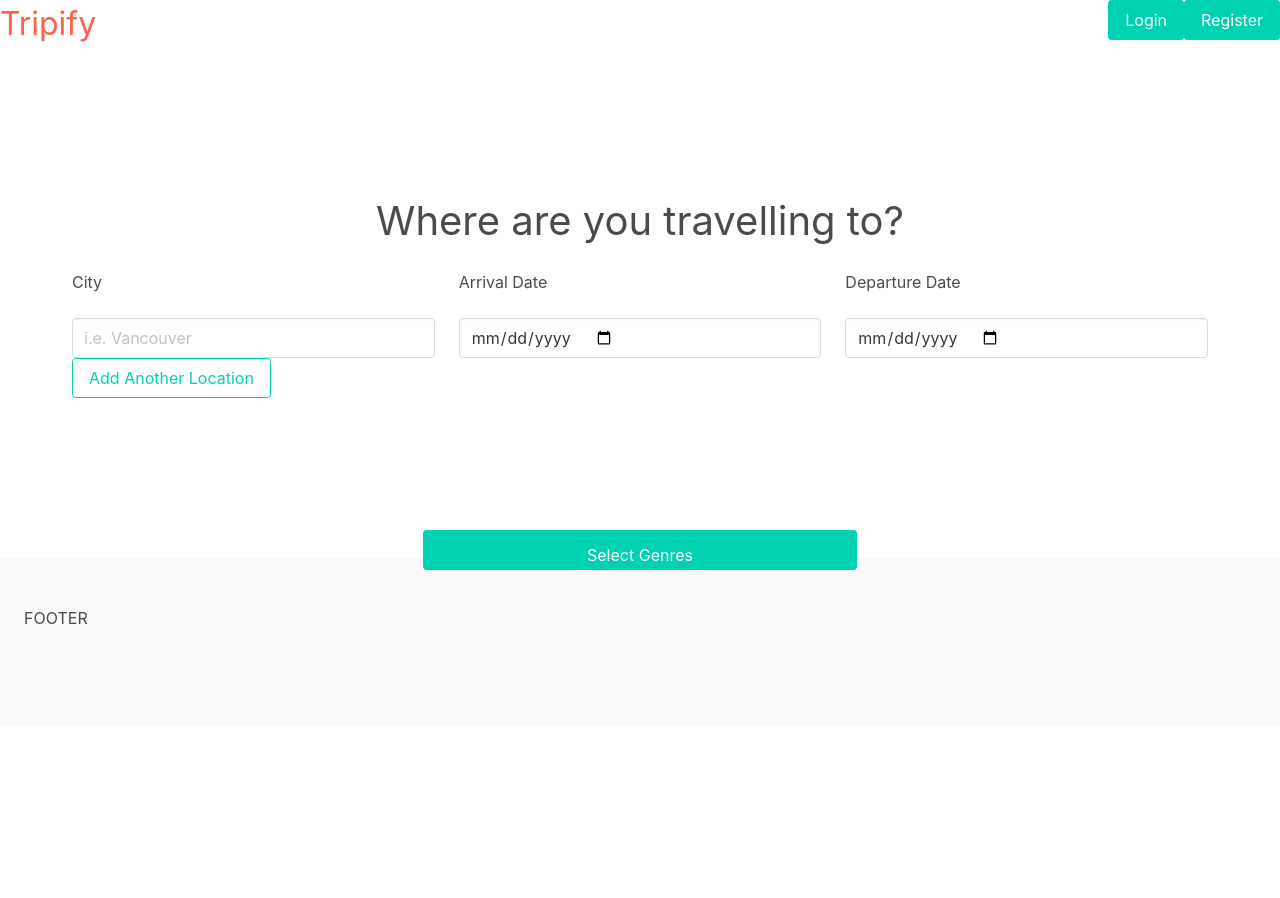
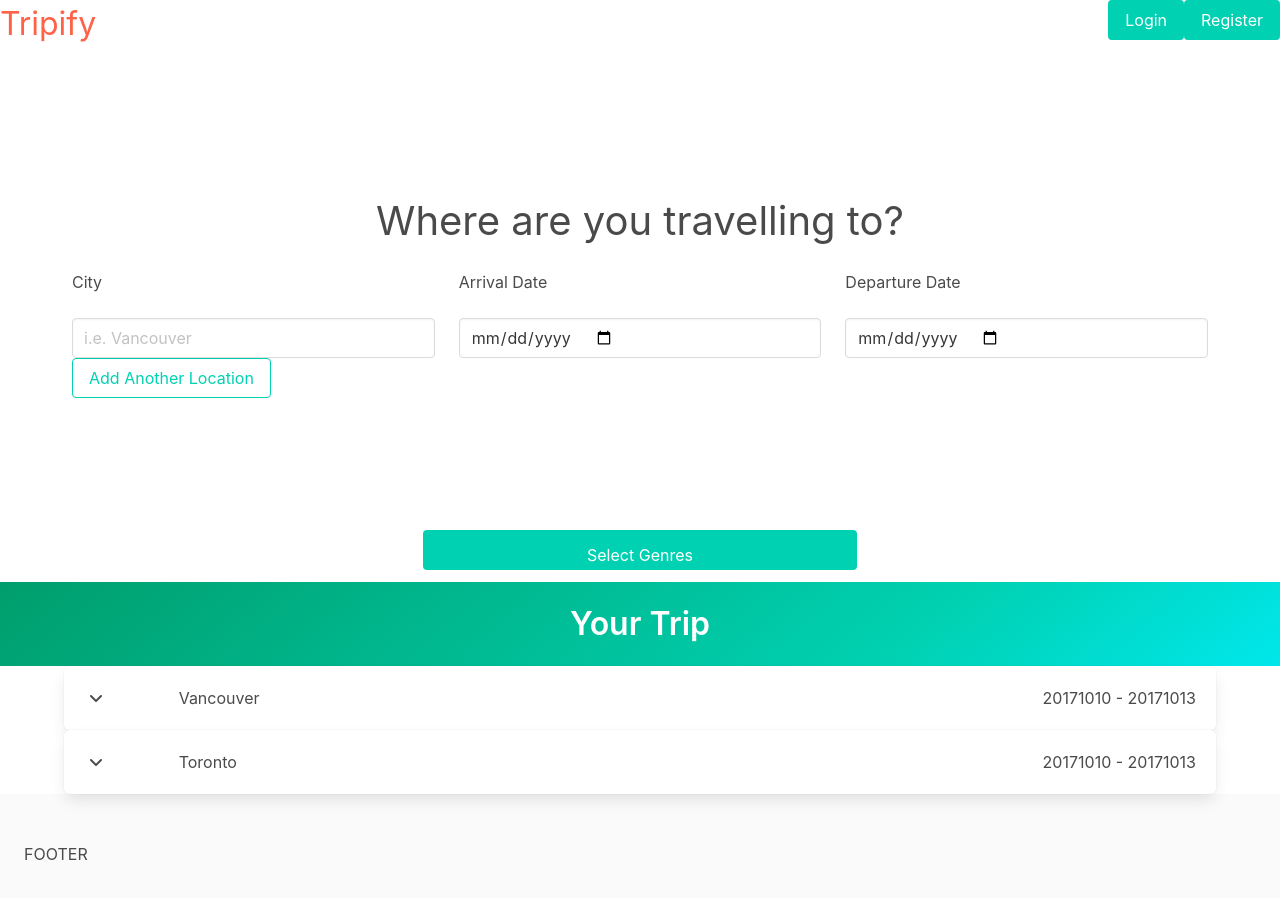
Before and after one commit to marshalldanel/localplaylist, a React (Create React App) app in the folder app/: page / in a window 1280 px wide. Shown: the top 898 px of the page. Before the commit the page ends 800 px from the top, so only its background shows below. Built offline with nearby package versions, Linux system fonts and the light colour scheme.

Commit message:
Moved city results to main page for development

```diff
--- a/app/src/Home.jsx
+++ b/app/src/Home.jsx
@@ -18,7 +18,8 @@ class Home extends Component {
             genres={this.props.genres}
           />
           <Button view={this.props.view} />
-          {/* <ConcertMarquee />  */}
+           <CitiesResults />
+
         </div>
       );
     } else if (view === 'itinerary') {
```
